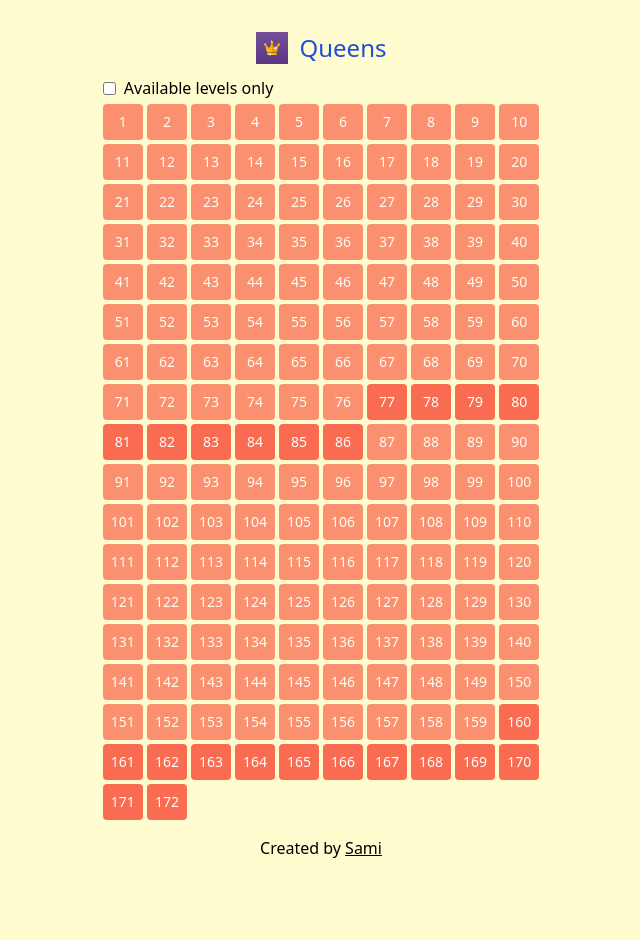
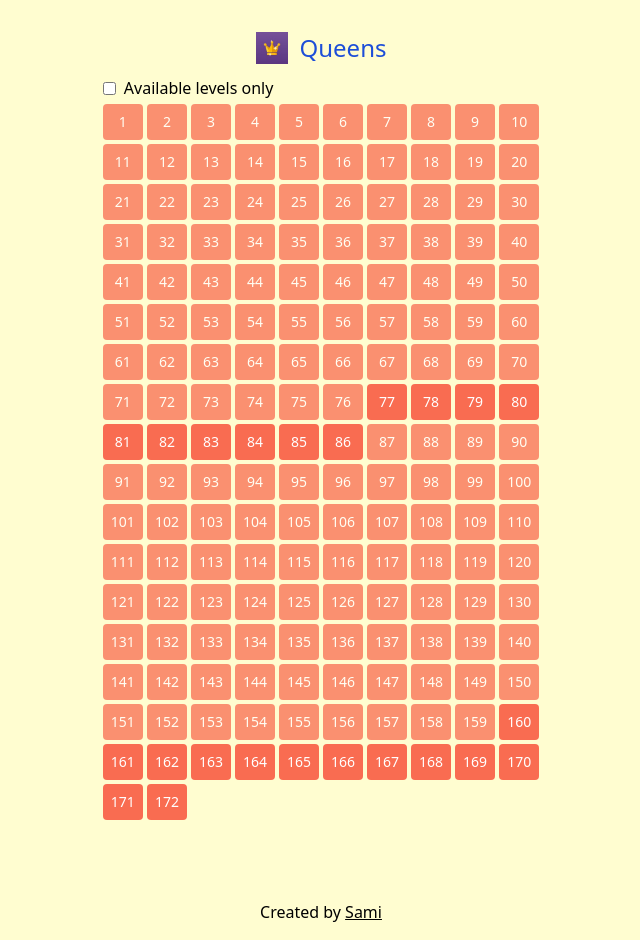
Before and after one commit to samimsu/queens-game-linkedin, a React (Vite) app: page / in a window 1280 px wide. Shown: the whole page, without its empty margins (319-959 px from the left). Before the commit the page ends 876 px from the top, so only its background shows below. Built offline with nearby package versions, Linux system fonts and the light colour scheme.

Commit message:
Update RootLayout.jsx

```diff
--- a/src/layouts/RootLayout.jsx
+++ b/src/layouts/RootLayout.jsx
@@ -4,7 +4,7 @@ import Footer from "../components/Footer";
 const RootLayout = ({ children }) => {
   return (
     <div className="flex flex-col h-full overflow-clip py-4">
-      <div className="flex-1 min-h-[700px] mb-3">{children}</div>
+      <div className="flex-1 min-h-[700px] mb-3 pb-16">{children}</div>
       <Footer />
     </div>
   );
```
